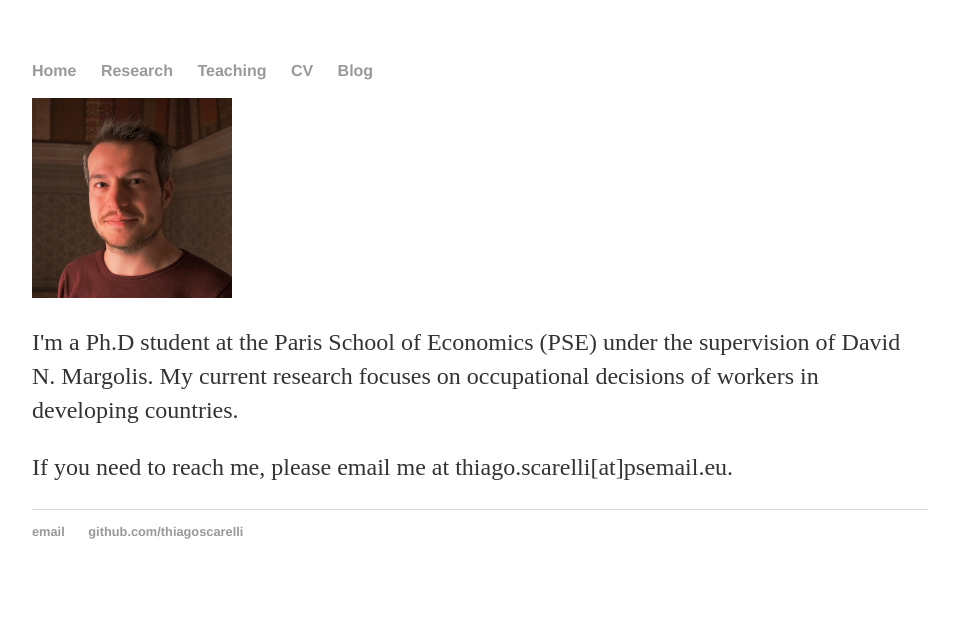
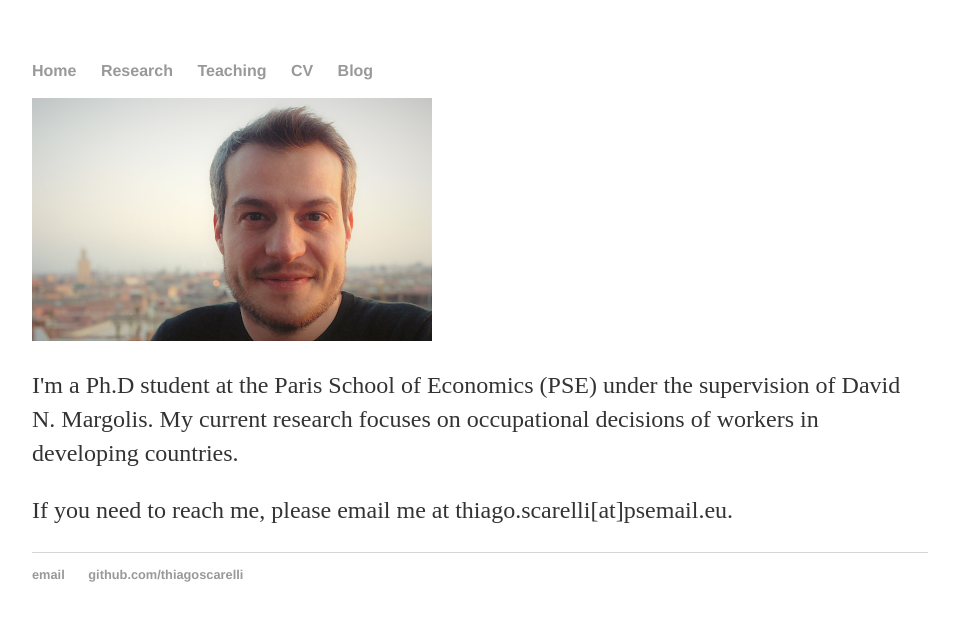
Before and after one commit to thiagoscarelli/thiagoscarelli.github.io, a Jekyll site: the page built from index.html, in a window 1280 px wide. Shown: the top 621 px of the page, without its empty margins (160-1119 px from the left). Built offline with Jekyll 4.4.1, drawn with Linux system fonts in a browser that asks for light colours.

Commit message:
Update index.html

```diff
--- a/index.html
+++ b/index.html
@@ -7,7 +7,7 @@
 <div>
 
 	<div>
-		<img src="img/thiago_scarelli_200.png" alt="Thiago Scarelli" class="w3-round">
+		<img src="img/thiago_scarelli_400.png" alt="Thiago Scarelli">
 	</div>
 
 	<div>
```
